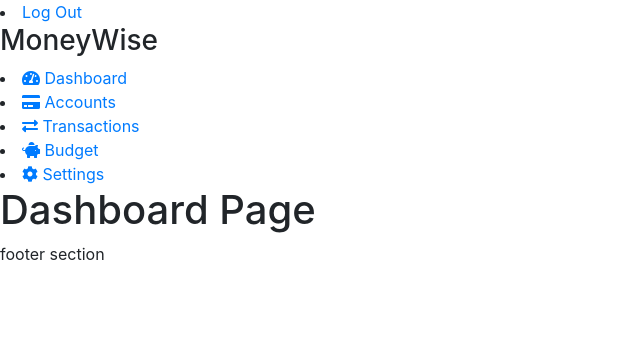
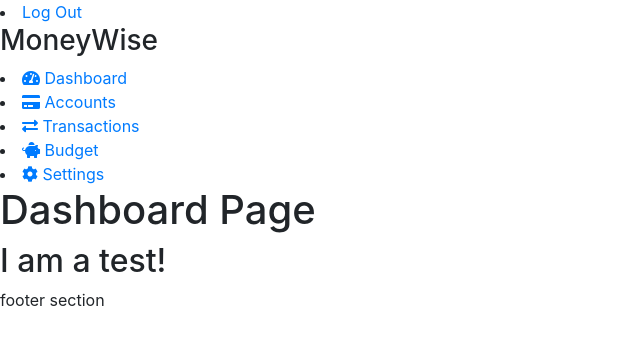
Before and after one commit to Viver2nd/MoneyWise, a Django app: page / in a window 1280 px wide. Shown: the top 345 px of the page, without its empty margins (0-640 px from the left). Run offline with Django 4.2, Linux system fonts and the light colour scheme; the visitor is signed in with stand-in values (Sample User, id 1).

Commit message:
test pull

```diff
--- a/main_app/templates/dashboard.html
+++ b/main_app/templates/dashboard.html
@@ -2,6 +2,6 @@
 {% block content %}
 
 <h1>Dashboard Page</h1>
-
+<h2>I am a test!</h2>
 
 {% endblock %}
```
